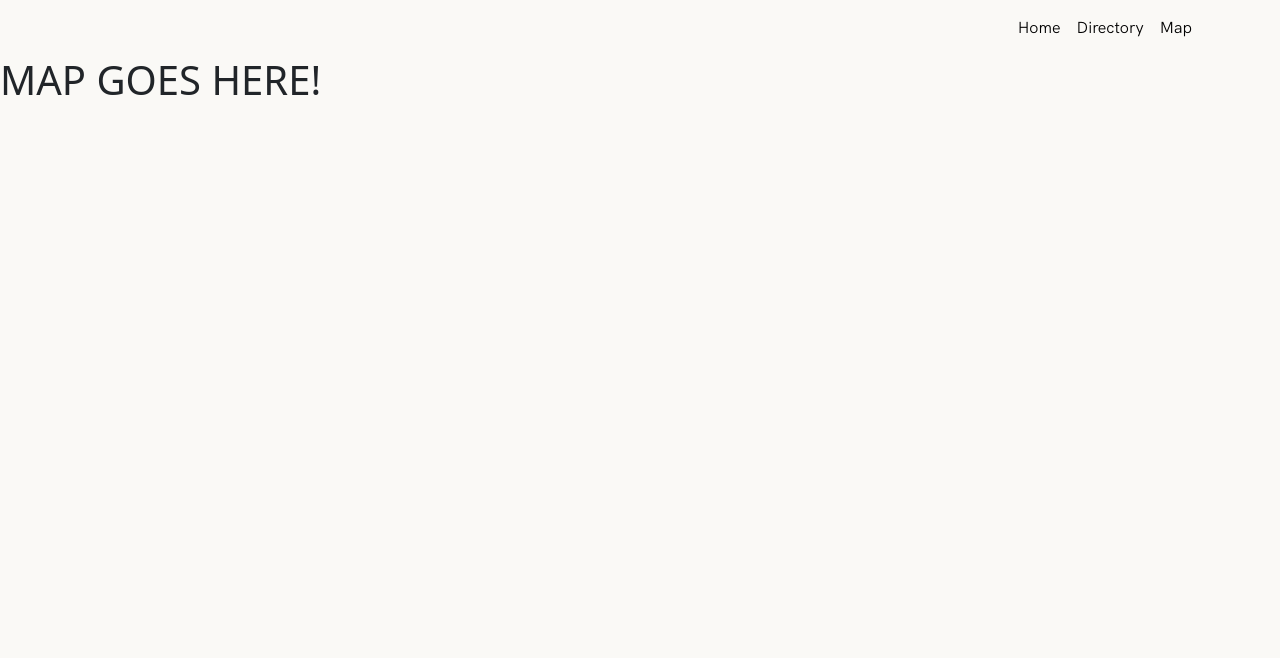
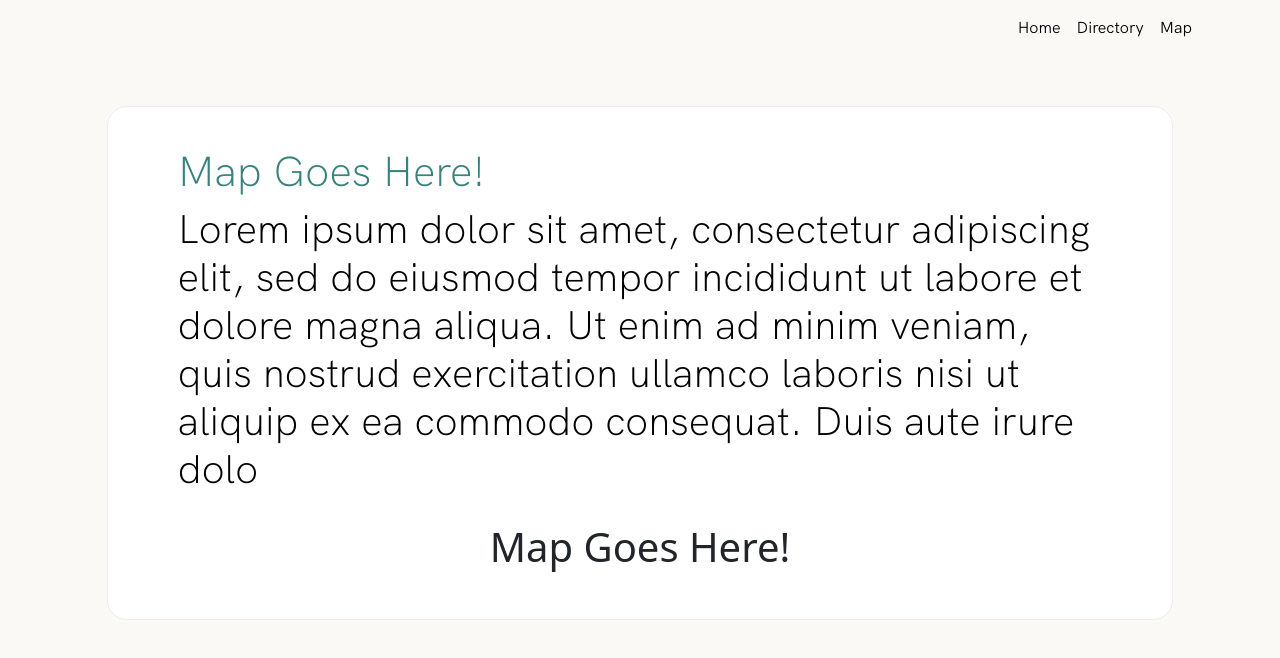
Before and after one commit to kassanj/meet-the-team, a React (Create React App) app: page /map in a window 1280 px wide. Shown: the top 658 px of the page. Built offline with nearby package versions, Linux system fonts and the light colour scheme.

Commit message:
additional styling

```diff
--- a/src/Home.js
+++ b/src/Home.js
@@ -41,7 +41,6 @@ const Home = () => {
 
     return (
         <>
-
             <div className="page-title-container">
                 <div className="page-logo">
                     <FlowerPerson />
--- a/src/ListView.js
+++ b/src/ListView.js
@@ -13,6 +13,7 @@ const ListView = () => {
     });
 
     let profiles = team.map((teammate) => {
+
         return (
             <div className="card col-md-3 mt-100">
                 <div className="card-content">
--- a/src/MapView.js
+++ b/src/MapView.js
@@ -4,7 +4,17 @@ import './MapView.css';
 const MapView = () => {
     return (
         <h1>
-            MAP GOES HERE!
+            <div className='container mx-auto mt-8 col-md-10 mt-50'>
+                <div className="header">
+                    <div className="title">
+                        <span>Map Goes Here!</span>
+                    </div>
+                    <p>Lorem ipsum dolor sit amet, consectetur adipiscing elit, sed do eiusmod tempor incididunt ut labore et dolore magna aliqua. Ut enim ad minim veniam, quis nostrud exercitation ullamco laboris nisi ut aliquip ex ea commodo consequat. Duis aute irure dolo</p>
+                </div>
+                <div className="row justify-content-center pb-5">
+                    Map Goes Here!
+                </div>
+            </div>
         </h1>
     );
 }
```
